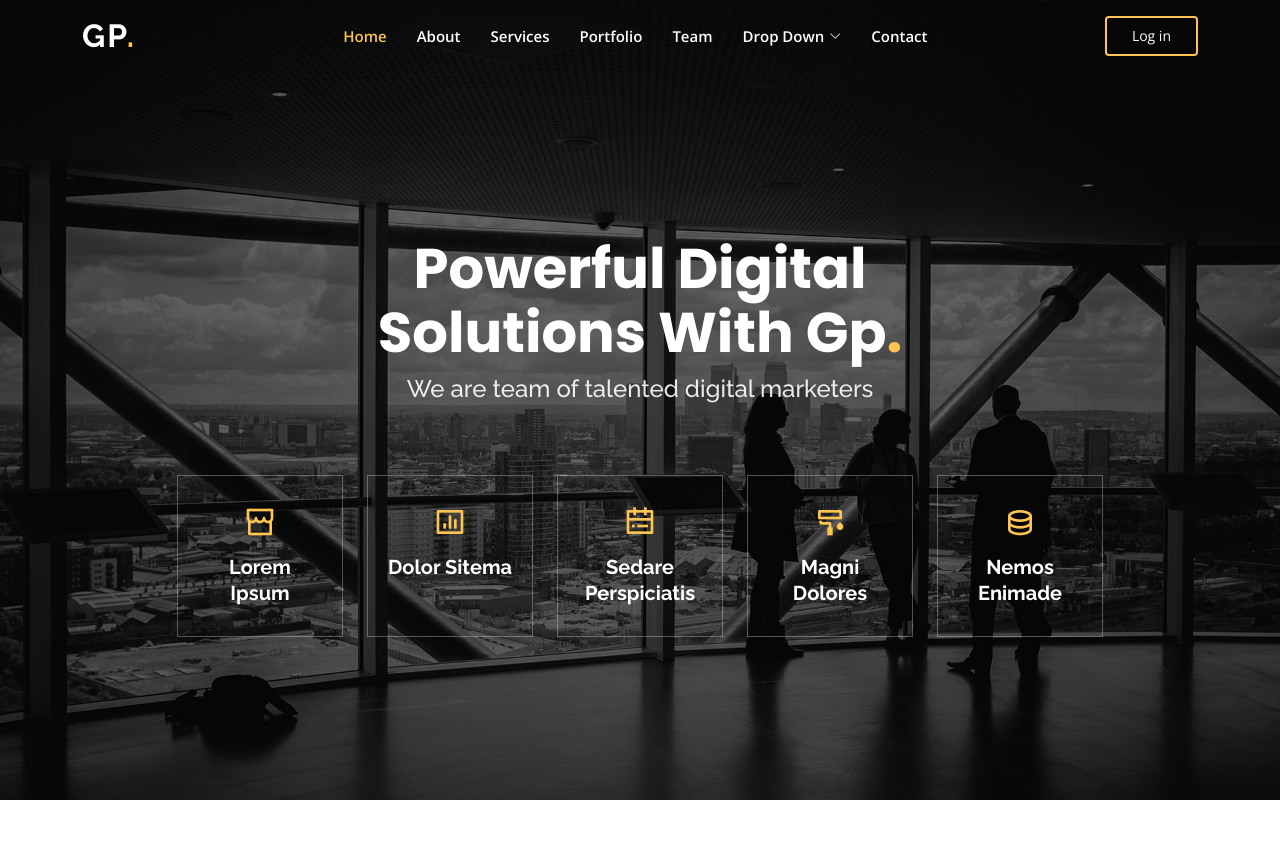
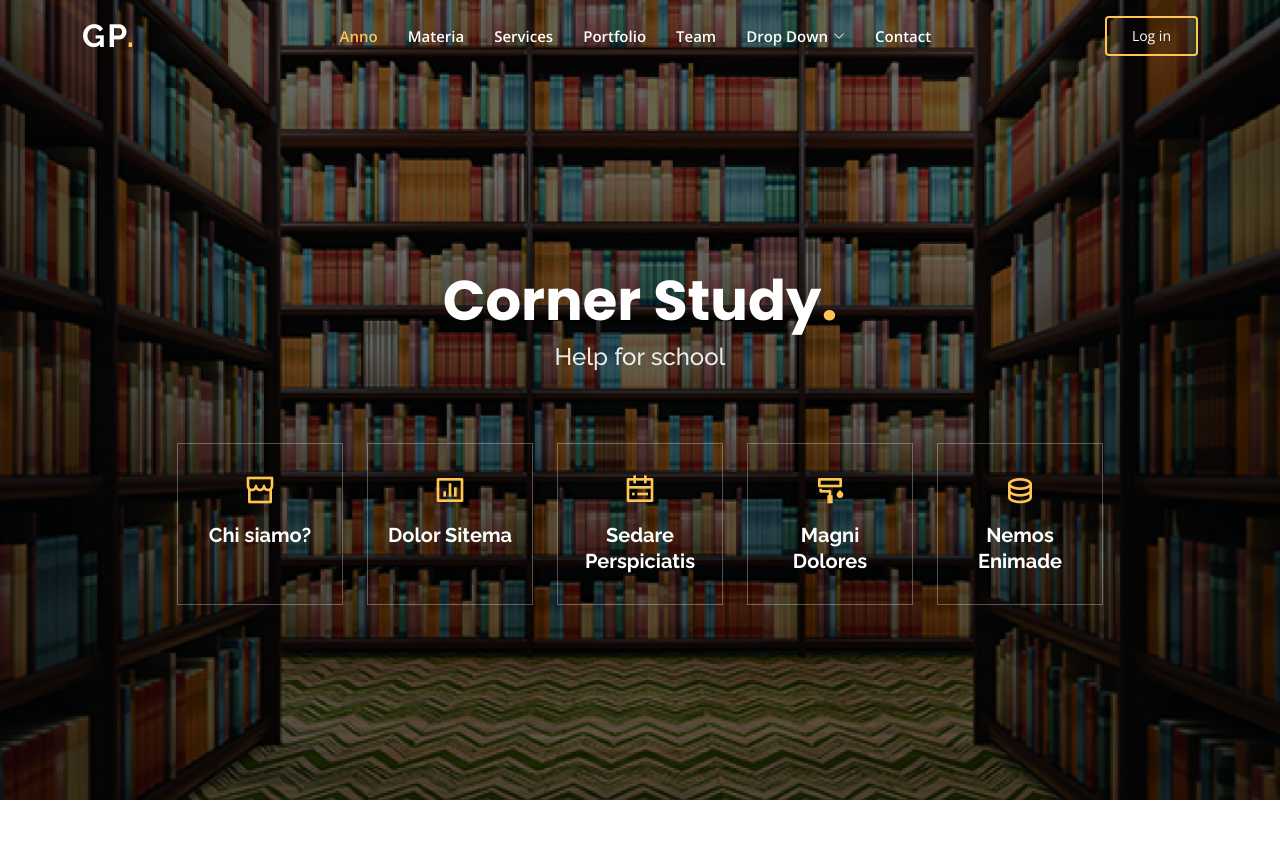
Before and after one commit to IreneVarisco/CornerStudy, a PHP site: page / in a window 1280 px wide. Shown: the top 845 px of the page. Run offline with PHP 8.4, Linux system fonts and the light colour scheme.

Commit message:
homepage

```diff
--- a/index.html
+++ b/index.html
@@ -48,8 +48,8 @@
 
       <nav id="navbar" class="navbar order-last order-lg-0">
         <ul>
-          <li><a class="nav-link scrollto active" href="#hero">Home</a></li>
-          <li><a class="nav-link scrollto" href="#about">About</a></li>
+          <li><a class="nav-link scrollto active" href="#hero">Anno</a></li>
+          <li><a class="nav-link scrollto" href="#about">Materia</a></li>
           <li><a class="nav-link scrollto" href="#services">Services</a></li>
           <li><a class="nav-link scrollto " href="#portfolio">Portfolio</a></li>
           <li><a class="nav-link scrollto" href="#team">Team</a></li>
@@ -75,7 +75,7 @@
         <i class="bi bi-list mobile-nav-toggle"></i>
       </nav><!-- .navbar -->
 
-      <a src="log.html" class="get-started-btn scrollto">Log in</a>
+      <a href="/log.html" class="get-started-btn scrollto">Log in</a>
 
     </div>
   </header><!-- End Header -->
@@ -86,8 +86,8 @@
 
       <div class="row justify-content-center" data-aos="fade-up" data-aos-delay="150">
         <div class="col-xl-6 col-lg-8">
-          <h1>Powerful Digital Solutions With Gp<span>.</span></h1>
-          <h2>We are team of talented digital marketers</h2>
+          <h1>Corner Study<span>.</span></h1>
+          <h2>Help for school</h2>
         </div>
       </div>
 
@@ -95,7 +95,7 @@
         <div class="col-xl-2 col-md-4">
           <div class="icon-box">
             <i class="ri-store-line"></i>
-            <h3><a href="">Lorem Ipsum</a></h3>
+            <h3><a href="#about">Chi siamo?</a></h3>
           </div>
         </div>
         <div class="col-xl-2 col-md-4">
```
Also changed, not shown: assets/css/style.css (line endings or trailing spaces), assets/img/hero-bg.jpg.
